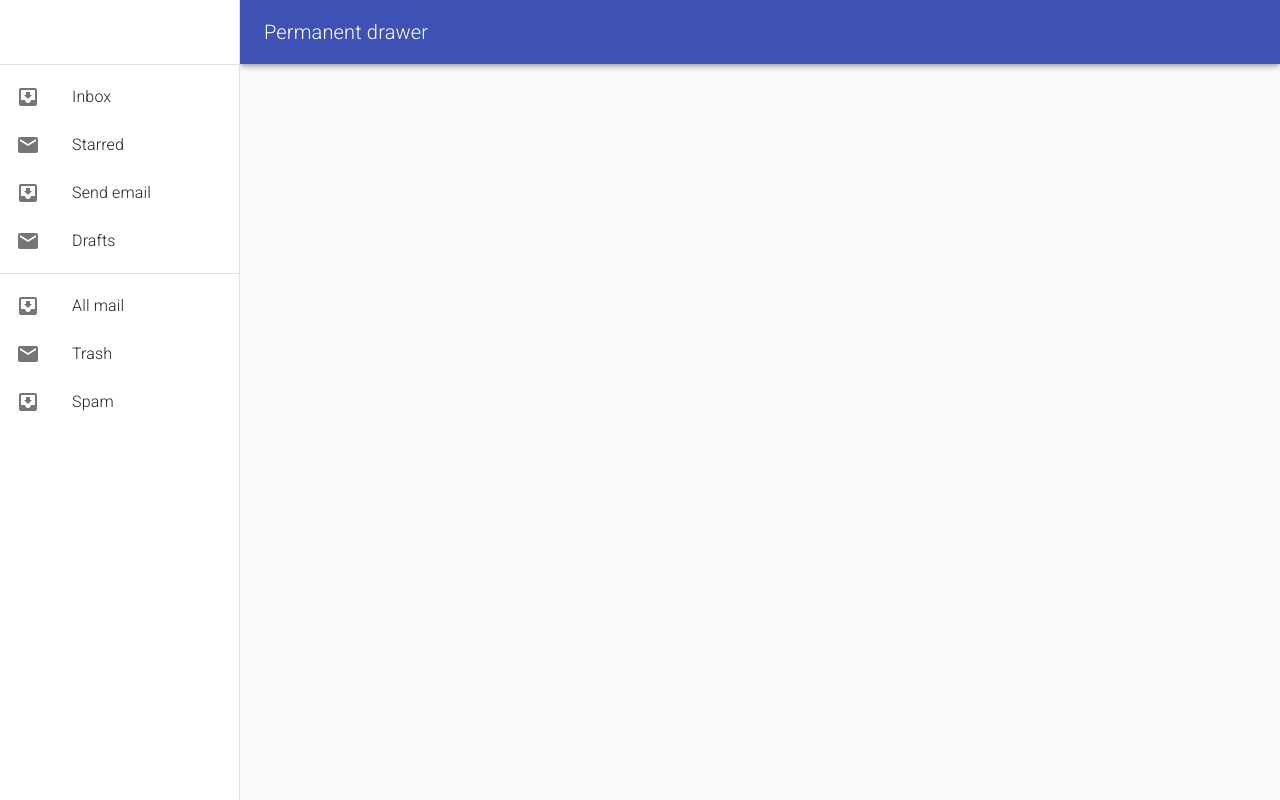
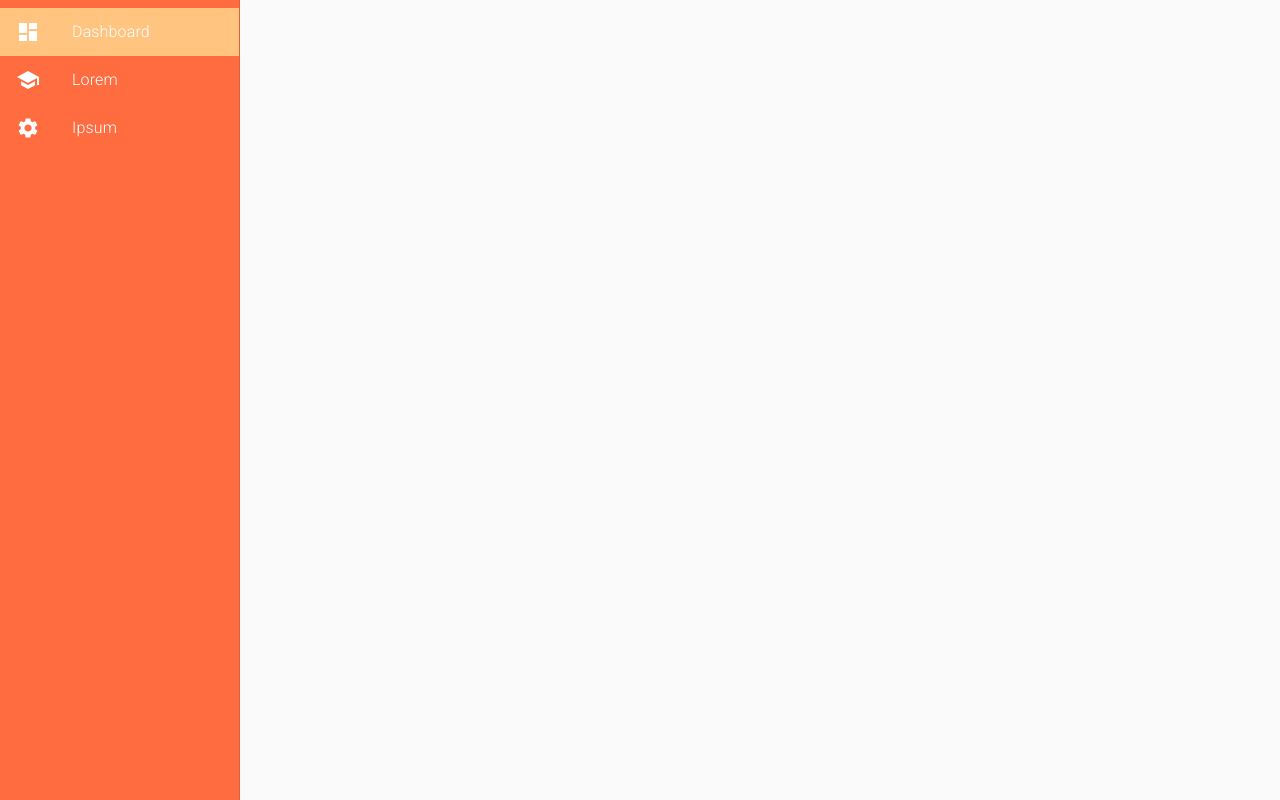
Before and after one commit to opticSquid/starwisp-test-ui, a React (Create React App) app: page / in a window 1280 px wide. Built offline with nearby package versions, Linux system fonts and the light colour scheme.

Commit message:
Sidebar ready

```diff
--- a/package.json
+++ b/package.json
@@ -10,6 +10,7 @@
     "@testing-library/user-event": "^12.1.10",
     "react": "^17.0.1",
     "react-dom": "^17.0.1",
+    "react-router-dom": "^5.2.0",
     "react-scripts": "4.0.1",
     "web-vitals": "^0.2.4"
   },
--- a/src/App.js
+++ b/src/App.js
@@ -1,8 +1,19 @@
+import CssBaseline from "@material-ui/core/CssBaseline";
+import { BrowserRouter as Router, Switch, Route } from "react-router-dom";
+
 import Header from "./Components/Header";
+
 function App() {
   return (
     <div className="App">
-     <Header/>
+      <CssBaseline />
+      <Router>
+        <Switch>
+          <Route path="/">
+            <Header />
+          </Route>
+        </Switch>
+      </Router>
     </div>
   );
 }
--- a/src/Components/Header.js
+++ b/src/Components/Header.js
@@ -1,34 +1,27 @@
 import {
   makeStyles,
   Drawer,
-  CssBaseline,
-  AppBar,
-  Toolbar,
   List,
-  Typography,
-  Divider,
   ListItem,
   ListItemIcon,
   ListItemText,
 } from "@material-ui/core";
-import InboxIcon from "@material-ui/icons/MoveToInbox";
-import MailIcon from "@material-ui/icons/Mail";
+import DashboardIcon from "@material-ui/icons/Dashboard";
+import SettingsIcon from "@material-ui/icons/Settings";
+import SchoolIcon from "@material-ui/icons/School";
+import { Link, useLocation } from "react-router-dom";
 
 const drawerWidth = 240;
 
 const Header = (props) => {
   const classes = useStyles();
-
+  const location = useLocation().pathname;
+  console.log("path:", location);
   return (
     <div className={classes.root}>
-      <CssBaseline />
-      <AppBar position="fixed" className={classes.appBar}>
-        <Toolbar>
-          <Typography variant="h6" noWrap>
-            Permanent drawer
-          </Typography>
-        </Toolbar>
-      </AppBar>
+      {/* <AppBar position="fixed" className={classes.appBar}>
+
+      </AppBar> */}
       <Drawer
         className={classes.drawer}
         variant="permanent"
@@ -37,28 +30,48 @@ const Header = (props) => {
         }}
         anchor="left"
       >
-        <div className={classes.toolbar} />
-        <Divider />
+        {/* <div className={classes.toolbar} /> */}
         <List>
-          {["Inbox", "Starred", "Send email", "Drafts"].map((text, index) => (
-            <ListItem button key={text}>
+          <Link to="/" style={{ textDecoration: "none" }}>
+            <ListItem
+              button
+              key={1}
+              style={
+                location === "/"
+                  ? { backgroundColor: "#ffc480" }
+                  : { backgroundColor: "transparent" }
+              }
+            >
               <ListItemIcon>
-                {index % 2 === 0 ? <InboxIcon /> : <MailIcon />}
+                <DashboardIcon className={classes.ListColor} />
               </ListItemIcon>
-              <ListItemText primary={text} />
+              <ListItemText className={classes.ListColor}>
+                Dashboard
+              </ListItemText>
             </ListItem>
-          ))}
-        </List>
-        <Divider />
-        <List>
-          {["All mail", "Trash", "Spam"].map((text, index) => (
-            <ListItem button key={text}>
+          </Link>
+          <Link to="/messeges" style={{ textDecoration: "none" }} >
+            <ListItem
+              button
+              key={2}
+              style={
+                location === "/messeges"
+                  ? { backgroundColor: "#ffc480" }
+                  : { backgroundColor: "transparent" }
+              }
+            >
               <ListItemIcon>
-                {index % 2 === 0 ? <InboxIcon /> : <MailIcon />}
+                <SchoolIcon className={classes.ListColor} />
               </ListItemIcon>
-              <ListItemText primary={text} />
+              <ListItemText className={classes.ListColor}>Lorem</ListItemText>
             </ListItem>
-          ))}
+          </Link>
+          <ListItem button key={3}>
+            <ListItemIcon>
+              <SettingsIcon className={classes.ListColor} />
+            </ListItemIcon>
+            <ListItemText className={classes.ListColor}>Ipsum</ListItemText>
+          </ListItem>
         </List>
       </Drawer>
       <main className={classes.content}>
@@ -85,6 +98,10 @@ const useStyles = makeStyles((theme) => ({
   },
   drawerPaper: {
     width: drawerWidth,
+    backgroundColor: "#FF6C40",
+  },
+  ListColor: {
+    color: "#ffffff",
   },
   // necessary for content to be below app bar
   toolbar: theme.mixins.toolbar,
```
Also changed, not shown: 1 other file (tests, documents, lock files or other folders).
